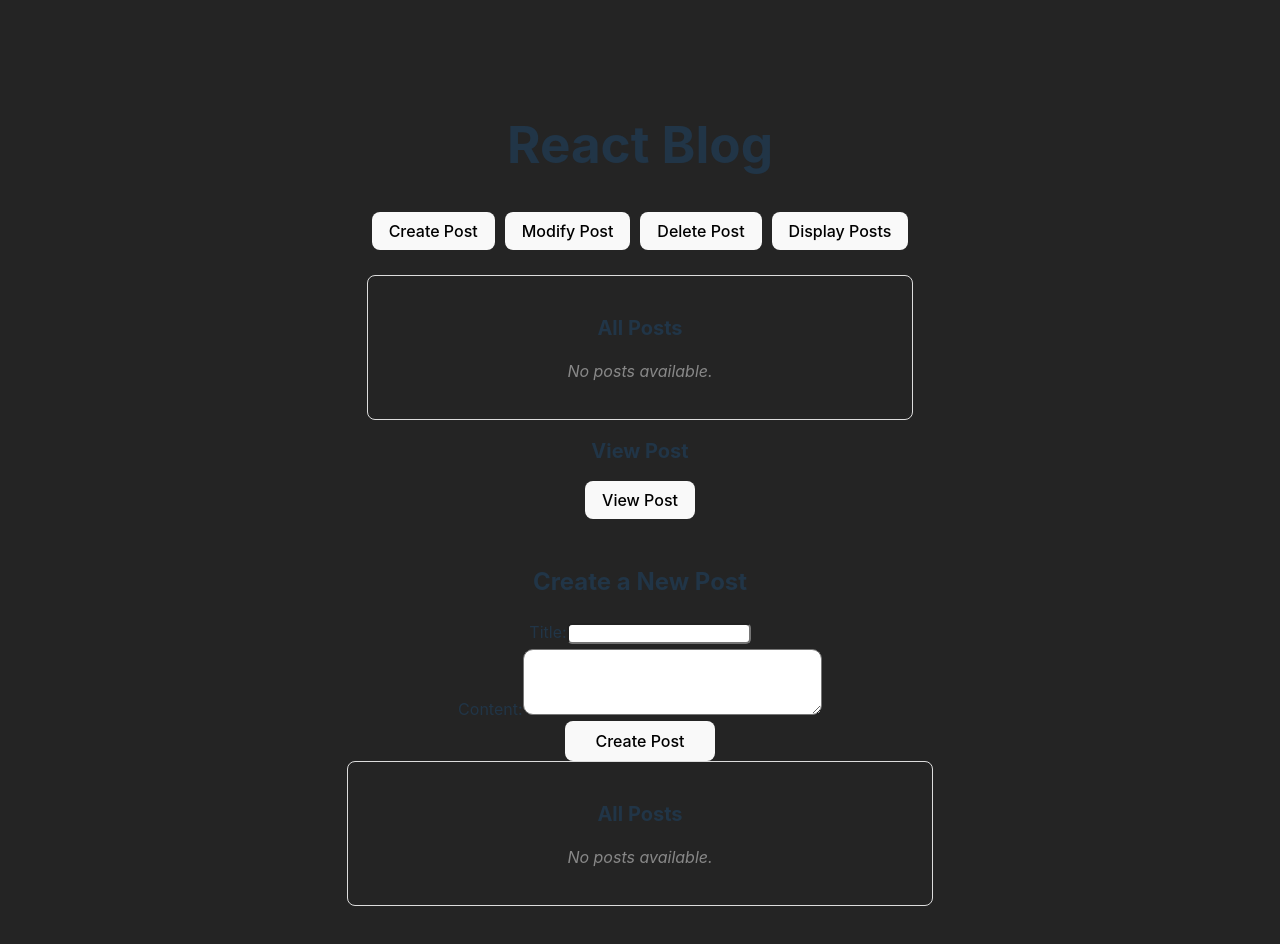
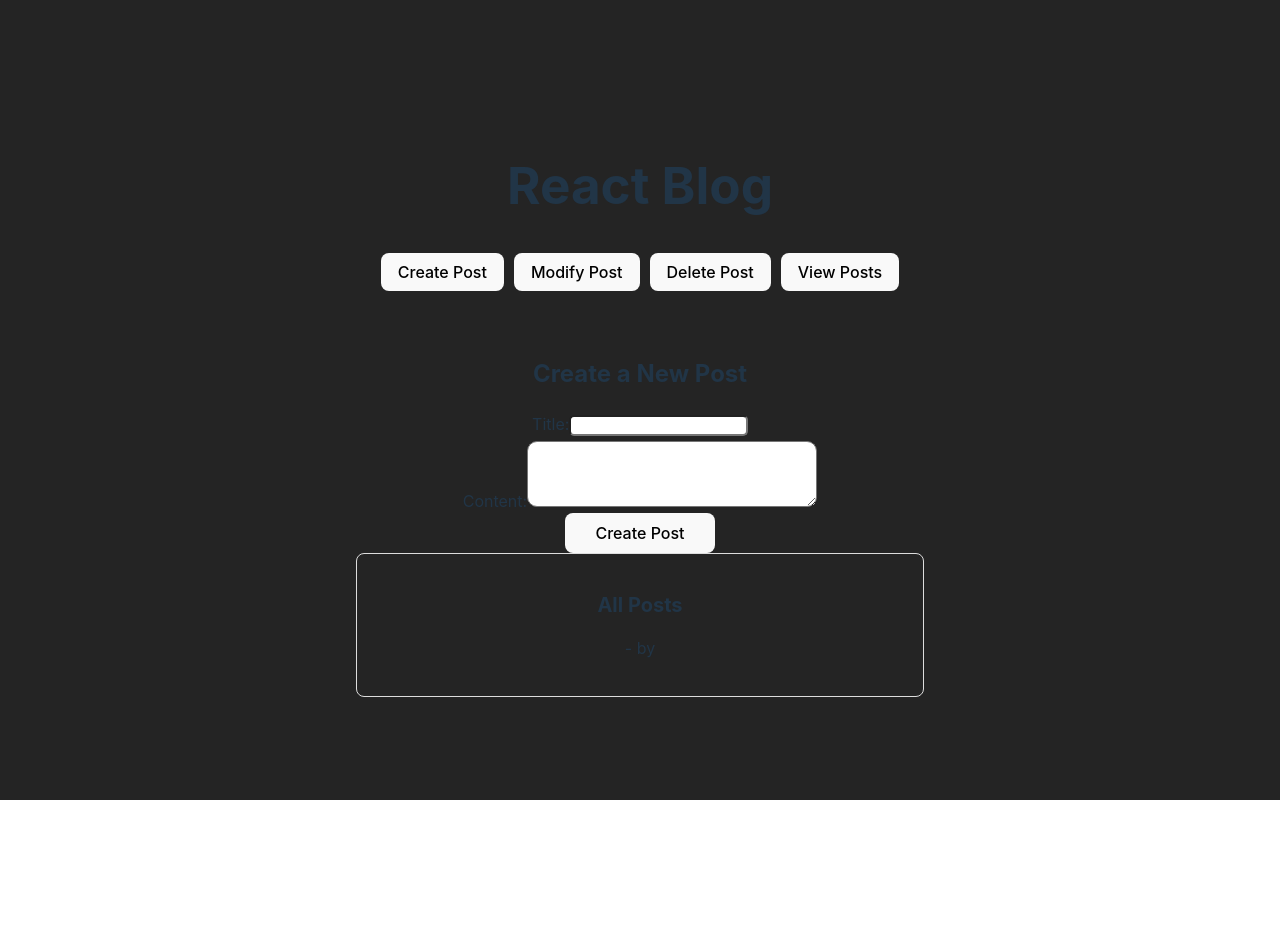
Before and after one commit to I-Ouaiahou/Blog-Project, a React (Vite) app in the folder blog/: page / in a window 1280 px wide. Shown: the top 944 px of the page. After the commit the page ends 800 px from the top, so only its background shows below. Built offline with nearby package versions, Linux system fonts and the light colour scheme.

Commit message:
a little change

```diff
--- a/blog/src/components/BlogComponent.jsx
+++ b/blog/src/components/BlogComponent.jsx
@@ -1,4 +1,4 @@
-import React, { useState } from 'react';
+import React, { useState, useEffect } from 'react';
 import { useBlogContext } from '../context/BlogContext';
 import PostForm from './PostForm';
 import PostList from './PostList';
@@ -7,7 +7,16 @@ function BlogComponent() {
   const { posts, createPost, modifyPost, deletePost } = useBlogContext();
   const [isCreatingPost, setIsCreatingPost] = useState(false);
   const [isModifyingPost, setIsModifyingPost] = useState(false);
+  const [displayPosts, setDisplayPosts] = useState(false);
   const [formData, setFormData] = useState({ title: '', content: '' });
+
+
+  useEffect(() => {
+    const savedPosts = localStorage.getItem('blogPosts');
+    if (savedPosts) {
+      createPost(JSON.parse(savedPosts));
+    }
+  }, []);
 
   function startCreatingPost() {
     setIsCreatingPost(true);
@@ -19,10 +28,20 @@ function BlogComponent() {
   }
 
   function handleCreatePost() {
-    createPost(formData);
+    const newPosts = [...posts, formData];
+
+    // Keep a maximum of 10 posts
+    const limitedPosts = newPosts.slice(-10);
+
+    createPost(limitedPosts);
+
+    // Save limited posts to local storage
+    localStorage.setItem('blogPosts', JSON.stringify(limitedPosts));
+
     setFormData({ title: '', content: '' });
     setIsCreatingPost(false);
   }
+
 
   function startModifyingPost() {
     setIsModifyingPost(true);
@@ -49,16 +68,16 @@ function BlogComponent() {
   }
 
   function handleDisplayPosts() {
-    console.log(posts);
+    setDisplayPosts(true);
   }
 
-  function handleViewPost() {
-    console.log('View Post');
+  function handleHidePosts() {
+    setDisplayPosts(false);
   }
 
   return (
     <div style={styles.container}>
-      <h1 style={{textAlign: "center"}}>React Blog</h1>
+      <h1 style={{ textAlign: 'center' }}>React Blog</h1>
       <div style={styles.buttonsContainer}>
         <button style={styles.button} onClick={startCreatingPost}>
           Create Post
@@ -70,24 +89,36 @@ function BlogComponent() {
           Delete Post
         </button>
         <button style={styles.button} onClick={handleDisplayPosts}>
-          Display Posts
+          View Posts
         </button>
+        {displayPosts && (
+          <button style={styles.button} onClick={handleHidePosts}>
+            Hide Posts
+          </button>
+        )}
       </div>
 
-      {isCreatingPost && <PostForm onSave={handleCreatePost} onCancel={cancelCreatingPost} />}
+      {isCreatingPost && (
+        <PostForm onSave={handleCreatePost} onCancel={cancelCreatingPost} />
+      )}
+
       {isModifyingPost && (
         <div>
           <label>Title:</label>
           <input
             type="text"
             value={formData.title}
-            onChange={(e) => setFormData({ ...formData, title: e.target.value })}
+            onChange={(e) =>
+              setFormData({ ...formData, title: e.target.value })
+            }
           />
 
           <label>Content:</label>
           <textarea
             value={formData.content}
-            onChange={(e) => setFormData({ ...formData, content: e.target.value })}
+            onChange={(e) =>
+              setFormData({ ...formData, content: e.target.value })
+            }
           />
 
           <button style={styles.button} onClick={handleModifyPost}>
@@ -99,14 +130,13 @@ function BlogComponent() {
         </div>
       )}
 
-      <PostList posts={posts} />
-
-      <div>
-        <h2 style={styles.subHeading}>View Post</h2>
-        <button style={styles.button} onClick={handleViewPost}>
-          View Post
-        </button>
-      </div>
+      {displayPosts && (
+        <div>
+          <h2 style={styles.subHeading}>View Post</h2>
+          {/* Display posts here */}
+          <PostList posts={posts} />
+        </div>
+      )}
     </div>
   );
 }
--- a/blog/src/context/BlogContext.jsx
+++ b/blog/src/context/BlogContext.jsx
@@ -1,26 +1,29 @@
-import React, { createContext, useState, useContext } from 'react';
-
+import React, { createContext, useState, useContext, useEffect } from 'react';
 
 const BlogContext = createContext();
 
-
 export const BlogProvider = ({ children }) => {
-
-  const [state, setState] = useState(/* initial state here */);
-
+  const [state, setState] = useState({ posts: [] });
 
   const updateState = (newState) => {
     setState((prevState) => ({ ...prevState, ...newState }));
   };
 
+  const createPost = (newPost) => {
+    updateState({ posts: [...state.posts, newPost] });
+  };
+
+  useEffect(() => {
+
+    localStorage.setItem('blogPosts', JSON.stringify(state.posts));
+  }, [state.posts]);
 
   return (
-    <BlogContext.Provider value={{ ...state, updateState }}>
+    <BlogContext.Provider value={{ ...state, createPost, updateState }}>
       {children}
     </BlogContext.Provider>
   );
 };
-
 
 export const useBlogContext = () => {
   return useContext(BlogContext);
```
